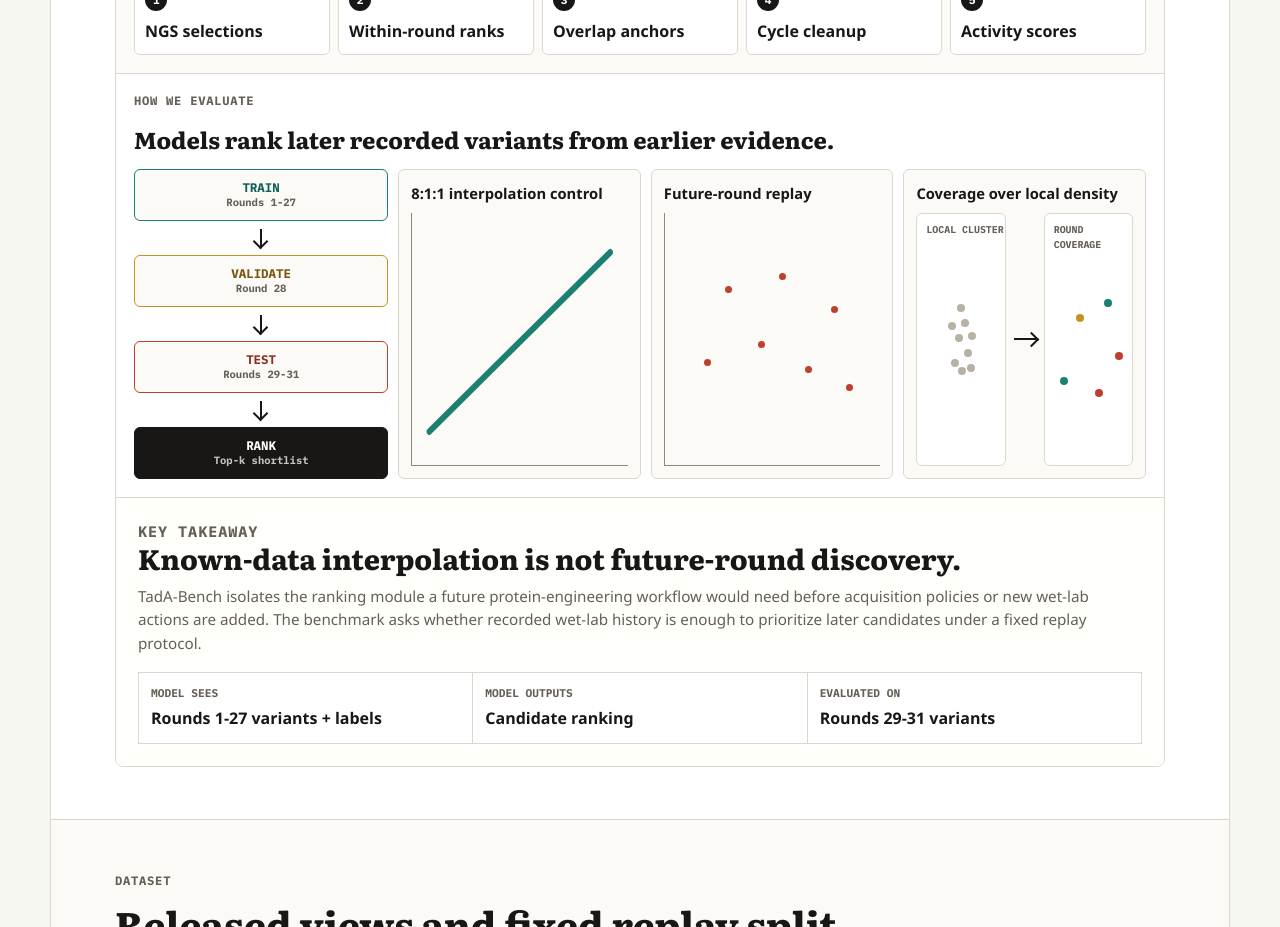
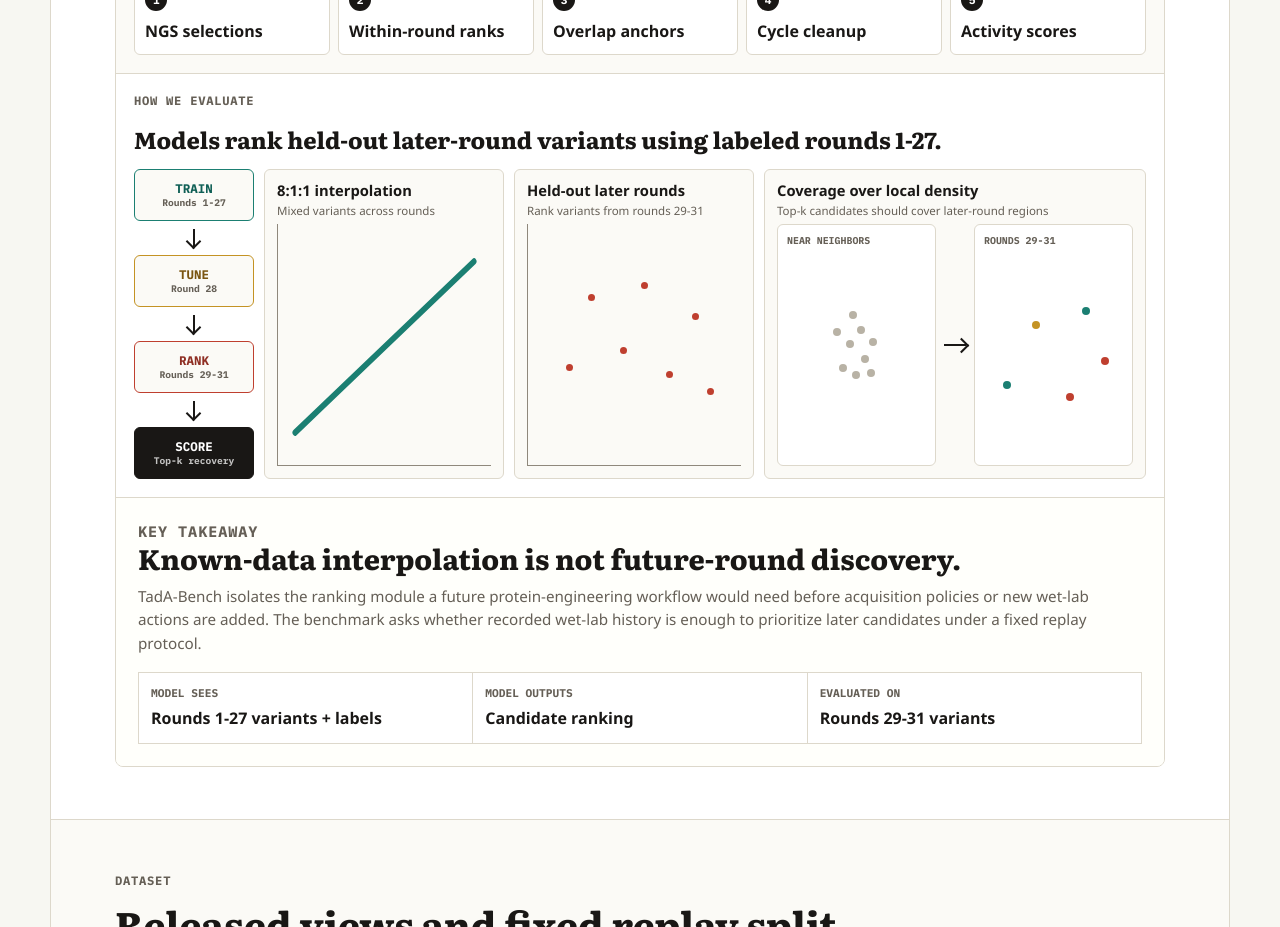
Before and after one commit to TadA-Bench/TadA-Bench.github.io, a React (Vite) app: page / in a window 1280 px wide. Shown: the part 1120-2047 px from the top of the page. Built offline with nearby package versions, Linux system fonts and the light colour scheme.

Commit message:
Rebalance replay panel labels

```diff
--- a/src/App.css
+++ b/src/App.css
@@ -537,7 +537,7 @@ main {
 
 .replay-layout {
   display: grid;
-  grid-template-columns: minmax(138px, 0.34fr) minmax(0, 1fr);
+  grid-template-columns: 120px minmax(0, 1fr);
   gap: 10px;
   align-items: stretch;
 }
@@ -575,7 +575,7 @@ main {
 
 .replay-track small {
   color: var(--muted);
-  font-size: 0.66rem;
+  font-size: 0.6rem;
   font-weight: 800;
   line-height: 1.15;
 }
@@ -628,15 +628,15 @@ main {
 
 .discovery-contrast {
   display: grid;
-  grid-template-columns: repeat(3, minmax(0, 1fr));
+  grid-template-columns: minmax(220px, 240px) minmax(220px, 240px) minmax(0, 1fr);
   gap: 10px;
 }
 
 .rank-sketch {
   display: grid;
   min-height: 214px;
-  grid-template-rows: auto minmax(0, 1fr);
-  gap: 8px;
+  grid-template-rows: auto auto minmax(0, 1fr);
+  gap: 6px;
   align-content: start;
   border: 1px solid var(--line);
   border-radius: 6px;
@@ -647,6 +647,14 @@ main {
 .rank-sketch strong {
   color: var(--ink);
   font-size: 0.92rem;
+  line-height: 1.12;
+}
+
+.rank-sketch em {
+  color: var(--muted);
+  font-style: normal;
+  font-size: 0.72rem;
+  line-height: 1.2;
 }
 
 .rank-axis {
--- a/src/App.tsx
+++ b/src/App.tsx
@@ -203,7 +203,7 @@ function StorylineSection() {
           <div className="replay-panel" aria-label="Fixed-data replay evaluation">
             <div>
               <p className="eyebrow">How we evaluate</p>
-              <h3>Models rank later recorded variants from earlier evidence.</h3>
+              <h3>Models rank held-out later-round variants using labeled rounds 1-27.</h3>
             </div>
             <div className="replay-layout">
               <div className="replay-track" aria-hidden="true">
@@ -213,23 +213,24 @@ function StorylineSection() {
                 </span>
                 <i />
                 <span data-phase="validation">
-                  <b>Validate</b>
+                  <b>Tune</b>
                   <small>Round 28</small>
                 </span>
                 <i />
                 <span data-phase="test">
-                  <b>Test</b>
+                  <b>Rank</b>
                   <small>Rounds 29-31</small>
                 </span>
                 <i />
                 <span data-phase="rank">
-                  <b>Rank</b>
-                  <small>Top-k shortlist</small>
+                  <b>Score</b>
+                  <small>Top-k recovery</small>
                 </span>
               </div>
               <div className="discovery-contrast">
                 <div className="rank-sketch" data-mode="random">
-                  <strong>8:1:1 interpolation control</strong>
+                  <strong>8:1:1 interpolation</strong>
+                  <em>Mixed variants across rounds</em>
                   <span className="rank-axis">
                     <svg aria-hidden="true" focusable="false" viewBox="0 0 100 90" preserveAspectRatio="none">
                       <line x1="8" y1="78" x2="92" y2="14" />
@@ -237,7 +238,8 @@ function StorylineSection() {
                   </span>
                 </div>
                 <div className="rank-sketch" data-mode="future">
-                  <strong>Future-round replay</strong>
+                  <strong>Held-out later rounds</strong>
+                  <em>Rank variants from rounds 29-31</em>
                   <span className="rank-scatter">
                     <i />
                     <i />
@@ -250,8 +252,9 @@ function StorylineSection() {
                 </div>
                 <div className="rank-sketch" data-mode="coverage">
                   <strong>Coverage over local density</strong>
+                  <em>Top-k candidates should cover later-round regions</em>
                   <span className="coverage-map">
-                    <span className="coverage-local" data-label="Local cluster">
+                    <span className="coverage-local" data-label="Near neighbors">
                       <i />
                       <i />
                       <i />
@@ -263,7 +266,7 @@ function StorylineSection() {
                       <i />
                     </span>
                     <b aria-hidden="true" />
-                    <span className="coverage-broad" data-label="Round coverage">
+                    <span className="coverage-broad" data-label="Rounds 29-31">
                       <i data-phase="train" />
                       <i data-phase="validation" />
                       <i data-phase="test" />
```
